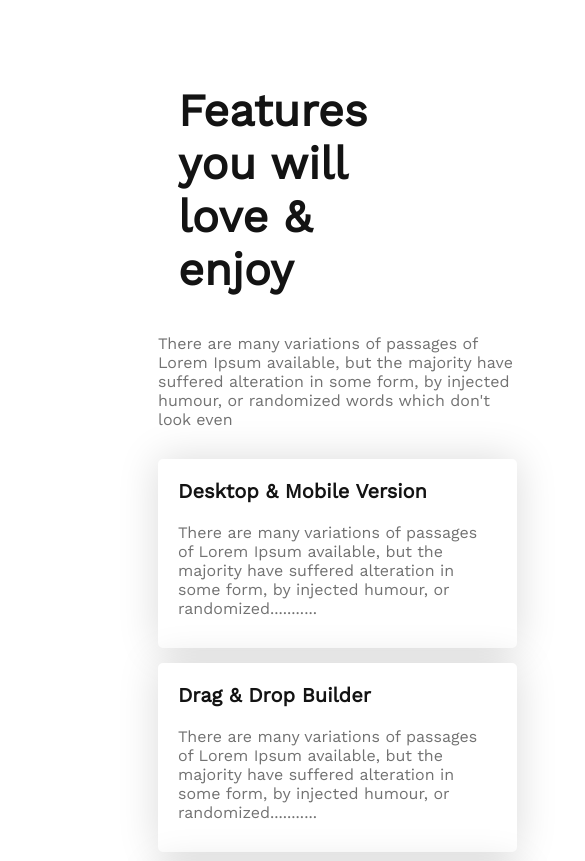
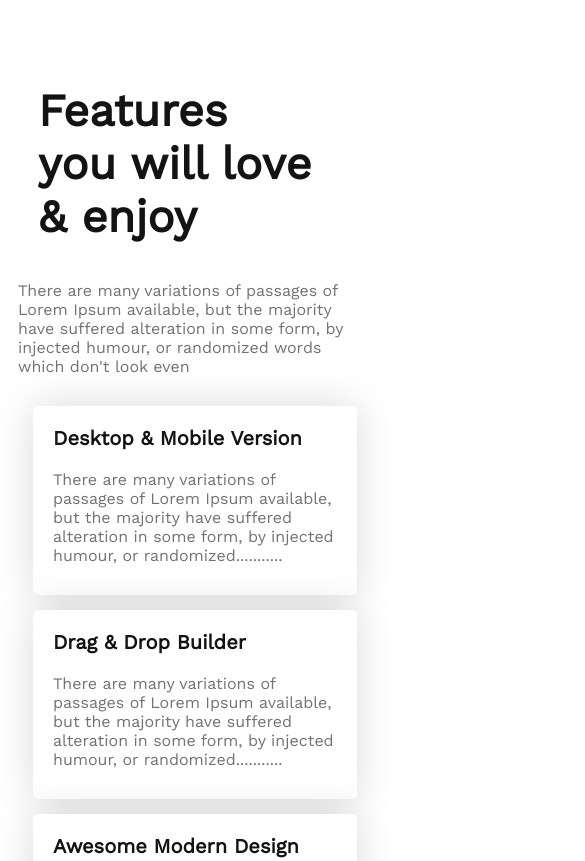
Before and after one commit to s80fa/g3-architects-main, a plain HTML site: page index.html in a window 390 px wide. Shown: the part 3136-3997 px from the top of the page, 585 px wide, since content can reach past the window. Drawn offline with nearby package versions, Linux system fonts and the light colour scheme.

Commit message:
added list style

```diff
--- a/styles/architect.css
+++ b/styles/architect.css
@@ -103,7 +103,8 @@ nav li {
 
 /* ----------------------feature lists Styles------------------------- */
 .feature-list-section {
-    margin: 50px 100px 100px 150px;
+    margin: 80px 100px 100px 150px;
+
 }
 
 .f-list-container {
@@ -155,7 +156,7 @@ nav li {
 }
 .btn2{
     width: 170px;
-    height: 120px;
+    height: 100px;
     background: #FF900E;
     border: none;
     border-radius: 8px;
@@ -218,6 +219,25 @@ nav li {
         width: 300px;
         height: 400px;
     }
+    /* ------------------list feature---------- */
+    .feature-list-section{
+        margin: 10px;
+    }
+    .f-list-container{
+        flex-direction: column;
+        gap: 50px;
+
+    }
+    .f-list-title{
+        margin-right: 60px;
+    }
+    .course-container{
+        margin: 15px;
+    }
+    .archi-image{
+        width: 350px;
+        height: 600px;
+    }
 
 }
 
```
